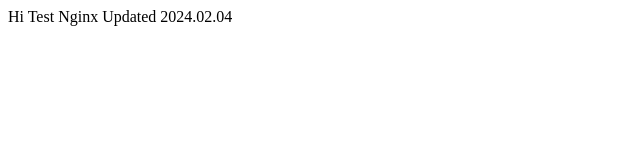
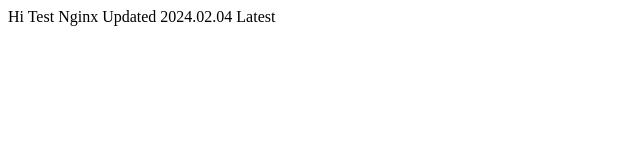
Before and after one commit to DumindaAWS/ansi-git, a plain HTML site: page index.html in a window 1280 px wide. Shown: the full height of the page, 0-640 px from the left. Drawn offline with Linux system fonts and the light colour scheme.

Commit message:
Update index.html

```diff
--- a/index.html
+++ b/index.html
@@ -1,5 +1,5 @@
 <html>
         <body>
-                Hi Test Nginx Updated 2024.02.04
+                Hi Test Nginx Updated 2024.02.04 Latest
         </body>
 </html>
```
